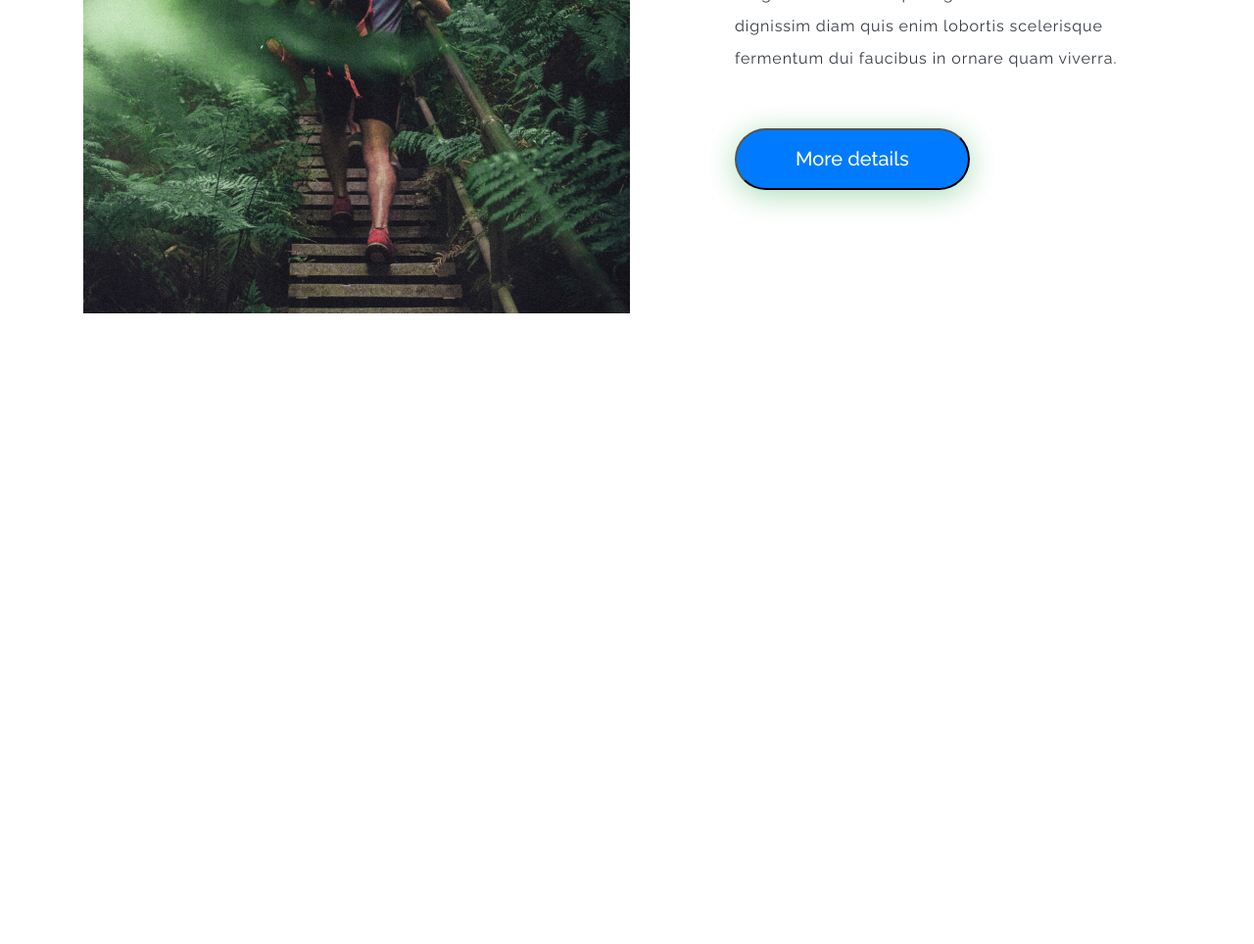
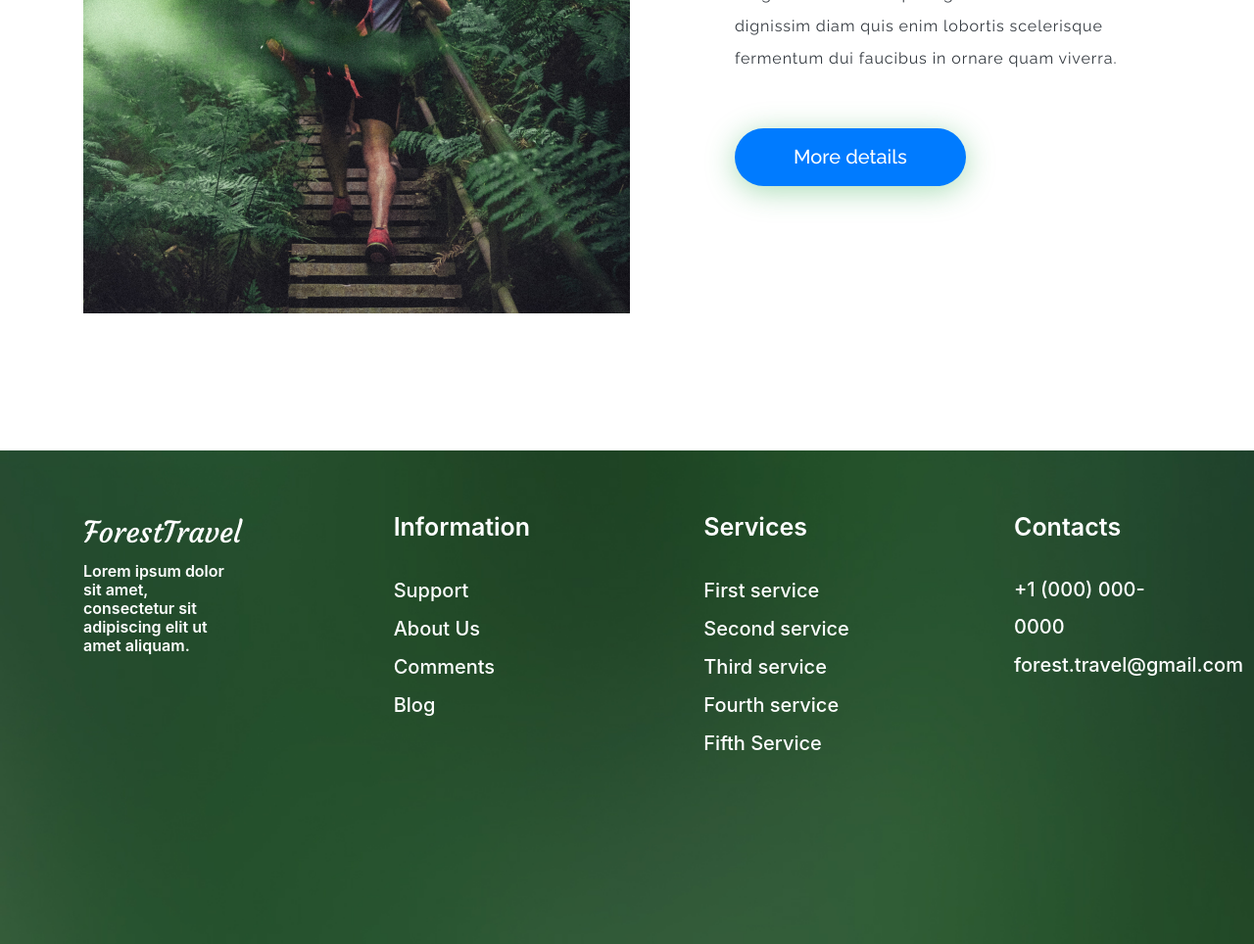
Before and after one commit to funduk25/forest_travel, a website: page app/index.html in a window 1280 px wide. Shown: the part 2160-3124 px from the top of the page at 98% size. Before the commit the page ends 2620 px from the top, so only its background shows below. Drawn offline with nearby package versions, Linux system fonts and the light colour scheme.

Commit message:
added footer

```diff
--- a/app/index.html
+++ b/app/index.html
@@ -71,7 +71,7 @@
             <div class="content__inner">
 
                 <div class="content__inner-slide row justify-content-between ">
-                    <div class="content__text col-5 ">
+                    <div class="content__text col-lg-5 col-md-12 ">
                         <div class="content__text-title ">
                             You will see the beauty here
                         </div>
@@ -80,29 +80,90 @@
                         </div>
                         <button class="content__text-btn">More details</button>
                     </div>
-                    <div class="content__image col-6">
+                    <div class="content__image col-lg-6 col-sm-12">
                         <img src="./img/slide-img.jpg" alt="">
                     </div>
                 </div>
 
                 <div class="content__inner-slide row flex-row-reverse justify-content-between">
-                    <div class="content__text col-5 ">
+                    <div class="content__text col-lg-5 col-md-12">
                         <div class="content__text-title ">
                             The most impressive routes
                         </div>
-                        <div class="content__text-paragraph">Lorem ipsum dolor sit amet, consectetur adipiscing <span> elit ut aliquam</span>, purus sit amet luctus venenatis, lectus magna fringilla urna, porttitor rhoncus dolor purus non enim
+                        <div class="content__text-paragraph ">Lorem ipsum dolor sit amet, consectetur adipiscing <span> elit ut aliquam</span>, purus sit amet luctus venenatis, lectus magna fringilla urna, porttitor rhoncus dolor purus non enim
                             <a href="#">praesent elementum facilisis leo,</a> vel fringilla est ullamcorper eget nulla facilisi etiam dignissim diam quis enim lobortis scelerisque fermentum dui faucibus in ornare quam viverra.
                         </div>
                         <button class="content__text-btn">More details</button>
                     </div>
-                    <div class="content__image col-6">
-                        <img src="./img/slide-img2.jpg" alt="">
+                    <div class="content__image col-lg-6 col-sm-12">
+                        <img class="content__image-img" src="./img/slide-img2.jpg" alt="">
                     </div>
                 </div>
             </div>
         </div>
     </section>
     <!-- ====end content==== -->
+
+    <!-- ====footer==== -->
+    <footer class="footer">
+        <div class="container">
+            <div class="footer__inner row justify-content-between">
+                <div class="footer__logo col-2">
+                    <a href="#"><img src="./img/logo.png" alt=""></a>
+                    <div class="footer__logo-text">
+                        Lorem ipsum dolor sit amet, consectetur sit adipiscing elit ut amet aliquam.
+                    </div>
+                </div>
+                <div class="footer__information col-2">
+                    Information
+                    <ul class="footer__information-list">
+                        <li class="footer__information-item">
+                            <a href="#">Support</a>
+                        </li>
+                        <li class="footer__information-item">
+                            <a href="#">About Us</a>
+                        </li>
+                        <li class="footer__information-item">
+                            <a href="#">Comments</a>
+                        </li>
+                        <li class="footer__information-item">
+                            <a href="#"> Blog</a>
+                        </li>
+                    </ul>
+                </div>
+                <div class="footer__services col-2">
+                    Services
+                    <ul class="footer__services-list">
+                        <li class="footer__services-item">
+                            <a href="#">First service</a>
+                        </li>
+                        <li class="footer__services-item">
+                            <a href="#">Second service</a>
+                        </li>
+                        <li class="footer__services-item">
+                            <a href="#">Third service</a>
+                        </li>
+                        <li class="footer__services-item">
+                            <a href="#">Fourth service</a>
+                        </li>
+                        <li class="footer__services-item">
+                            <a href="#">Fifth Service</a>
+                        </li>
+                    </ul>
+                </div>
+                <div class="footer__contacts col-2">
+                    Contacts
+                    <ul class="footer__contacts-list">
+                        <li class="footer__contacts-phone">
+                            <a href="tel:+10000000000">+1 (000) 000-0000</a>
+                        </li>
+                        <li class="footer__contacts-mail"> <a href="#">forest.travel@gmail.com</a> </li>
+                    </ul>
+                </div>
+            </div>
+        </div>
+    </footer>
+    <!-- ====end footer==== -->
 
 
 
--- a/app/js/main.js
+++ b/app/js/main.js
@@ -1,6 +1,6 @@
 $(function() {
     $('.arrow-down').click(function() {
-        $('html, body').animate({ scrollTop: $('.content').offset().top }, 'slow');
+        $('html, body').animate({ scrollTop: $('section.content').offset().top }, 'slow');
         return false;
     });
 });
--- a/app/scss/_media.scss
+++ b/app/scss/_media.scss
@@ -0,0 +1,19 @@
+  @media (max-width: 576px) {}
+
+  @media (max-width: 768px) {}
+
+  @media (max-width: 992px) {
+      .content__text {
+          padding-bottom: 20px;
+          text-align: center;
+      }
+      .content__image {
+          text-align: center;
+      }
+  }
+
+  @media (min-width: 1200px) {
+      .content__text {
+          padding-left: 20px;
+      }
+  }
--- a/app/scss/block/_content.scss
+++ b/app/scss/block/_content.scss
@@ -20,7 +20,7 @@
         line-height: 33px;
         letter-spacing: .9px;
         color: $black;
-        text-align: left;
+        text-align: initial;
         span {
             font-weight: bold;
         }
@@ -34,5 +34,6 @@
         line-height: 29px;
         color: #FFFFFF;
         box-shadow: 0px 5px 30px rgba(40, 167, 69, 0.4);
+        border: none;
     }
 }
--- a/app/scss/block/_footer.scss
+++ b/app/scss/block/_footer.scss
@@ -0,0 +1,37 @@
+.footer {
+    background-image: url(../img/footer.jpg );
+    background-position: center;
+    background-repeat: no-repeat;
+    background-size: cover;
+    max-width: 100%;
+    min-height: 433px;
+    font-weight: 600;
+    font-size: 25px;
+    color: #FFFFFF;
+    &__inner {
+        padding: 60px 0 170px;
+    }
+    ul {
+        padding-top: 25px;
+    }
+    a {
+        font-weight: 500;
+        font-size: 20px;
+        line-height: 38px;
+        color: #FFFFFF;
+        &:hover {
+            text-decoration: none;
+            color: $green;
+        }
+    }
+}
+
+.footer__logo {
+    &-text {
+        padding-top: 15px;
+        font-size: 16px;
+        line-height: 19px;
+        color: #FFFFFF;
+        text-align: initial;
+    }
+}
```
Also changed, not shown: app/css/style.min.css, app/img/footer.jpg (added).
